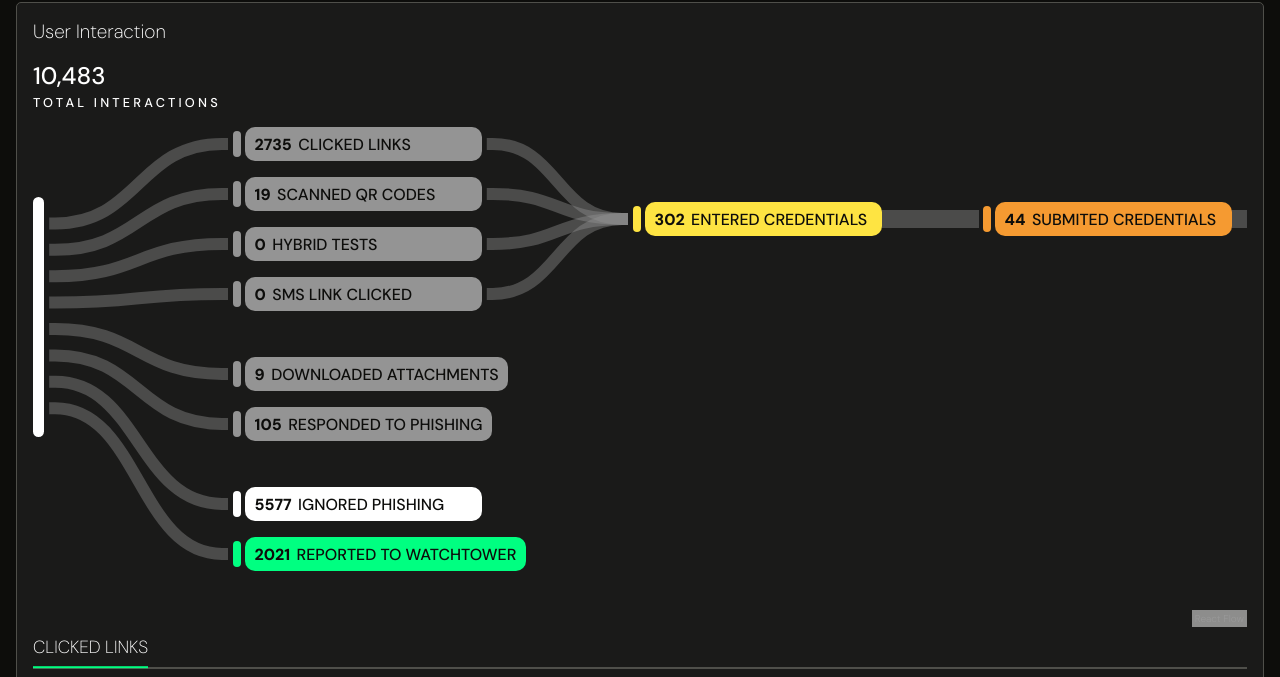
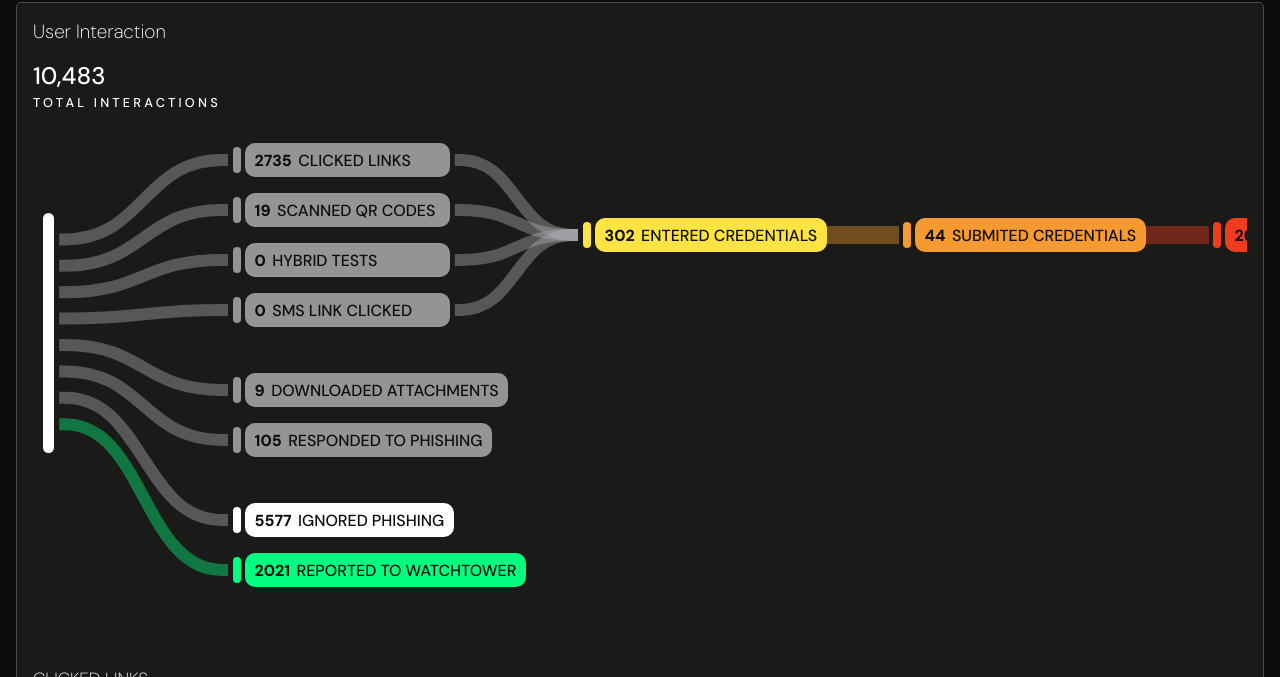
Before and after one commit to MohakWaghchaure/assignment-dune-security, a React (Create React App) app: page / in a window 1280 px wide. Shown: the part 80-757 px from the top of the page. Built offline with nearby package versions, Linux system fonts and the light colour scheme; what ag-grid-community would draw is missing.

Commit message:
reacr flow chnages

```diff
--- a/src/components/CustomChart.tsx
+++ b/src/components/CustomChart.tsx
@@ -20,7 +20,7 @@ const initialEdges = [
 ];
 
 const initialNodes = [
-  { id: 'node-1', data: { backgroundColor: '#FFFFFF', label: '', count: 0 }, position: { x: 0, y: 70 }, type: 'startingNode', sourcePosition: Position.Right },
+  { id: 'node-1', data: { backgroundColor: '#FFFFFF', label: '', count: 0 }, position: { x: 10, y: 70 }, type: 'startingNode', sourcePosition: Position.Right },
   { id: 'node-2', data: { backgroundColor: '', label: 'CLICKED LINKS', count: 2735 }, position: { x: 200, y: 0 }, type: 'custom', sourcePosition: Position.Right, targetPosition: Position.Left },
   { id: 'node-3', data: { backgroundColor: '', label: 'SCANNED QR CODES', count: 19 }, position: { x: 200, y: 50 }, type: 'custom', sourcePosition: Position.Right, targetPosition: Position.Left },
   { id: 'node-4', data: { backgroundColor: '', label: 'HYBRID TESTS', count: 0 }, position: { x: 200, y: 100 }, type: 'custom', sourcePosition: Position.Right, targetPosition: Position.Left },
@@ -29,9 +29,9 @@ const initialNodes = [
   { id: 'node-7', data: { backgroundColor: '', label: 'RESPONDED TO PHISHING', count: 105 }, position: { x: 200, y: 280 }, type: 'custom', sourcePosition: Position.Right, targetPosition: Position.Left },
   { id: 'node-8', data: { backgroundColor: '#FFFFFF', label: 'IGNORED PHISHING', count: 5577 }, position: { x: 200, y: 360 }, type: 'custom', sourcePosition: Position.Right, targetPosition: Position.Left },
   { id: 'node-9', data: { backgroundColor: '#00FF81', label: 'REPORTED TO WATCHTOWER', count: 2021 }, position: { x: 200, y: 410 }, type: 'custom', sourcePosition: Position.Right, targetPosition: Position.Left },
-  { id: 'node-10', data: { backgroundColor: '#FEE442', label: 'ENTERED CREDENTIALS', count: 302 }, position: { x: 600, y: 75 }, type: 'custom', sourcePosition: Position.Right, targetPosition: Position.Left },
-  { id: 'node-11', data: { backgroundColor: '#F59A31', label: 'SUBMITED CREDENTIALS', count: 44 }, position: { x: 950, y: 75 }, type: 'custom', sourcePosition: Position.Right, targetPosition: Position.Left },
-  { id: 'node-12', data: { backgroundColor: '#EF3C1E', label: 'ENTERED MFA', count: 26 }, position: { x: 1300, y: 75 }, type: 'custom', sourcePosition: Position.Right, targetPosition: Position.Left },
+  { id: 'node-10', data: { backgroundColor: '#FEE442', label: 'ENTERED CREDENTIALS', count: 302 }, position: { x: 550, y: 75 }, type: 'custom', sourcePosition: Position.Right, targetPosition: Position.Left },
+  { id: 'node-11', data: { backgroundColor: '#F59A31', label: 'SUBMITED CREDENTIALS', count: 44 }, position: { x: 870, y: 75 }, type: 'custom', sourcePosition: Position.Right, targetPosition: Position.Left },
+  { id: 'node-12', data: { backgroundColor: '#EF3C1E', label: 'ENTERED MFA', count: 26 }, position: { x: 1180, y: 75 }, type: 'custom', sourcePosition: Position.Right, targetPosition: Position.Left },
 ];
 
 const CustomNode = ({ data }: { data: { label: string, count: number, backgroundColor: string } }) => {
@@ -67,6 +67,10 @@ const StartingNode = ({ data }: { data: { backgroundColor: string } }) => {
 };
 
 const CustomEdge: React.FC<EdgeProps> = ({ id, sourceX, sourceY, targetX, targetY }) => {
+  let strokeColor;
+  if(id === '1-9'){
+    strokeColor = '#00FF81';
+  }
   const [edgePath] = getBezierPath({
     sourceX: sourceX + 8,
     sourceY,
@@ -81,12 +85,20 @@ const CustomEdge: React.FC<EdgeProps> = ({ id, sourceX, sourceY, targetX, target
     <BaseEdge
       id={id}
       path={edgePath}
-      style={{ stroke: '#949494', strokeWidth: 12, strokeLinecap: 'square', strokeOpacity: 0.4 }}
+      style={{ stroke: strokeColor, strokeWidth: 12, strokeLinecap: 'square', strokeOpacity: 0.4 }}
     />
   );
 };
 
 const CustomEdgeThick: React.FC<EdgeProps> = ({ id, sourceX, sourceY, targetX, targetY }) => {
+  let strokeColor;
+  if(id === '10-11'){
+    strokeColor = '#F59A31';
+  }
+  if(id === '11-12'){
+    strokeColor = '#EF3C1E';
+  }
+
   const [edgePath] = getBezierPath({
     sourceX: sourceX - 10,
     sourceY,
@@ -101,7 +113,7 @@ const CustomEdgeThick: React.FC<EdgeProps> = ({ id, sourceX, sourceY, targetX, t
     <BaseEdge
       id={id}
       path={edgePath}
-      style={{ stroke: '#949494', strokeWidth: 18, strokeLinecap: 'square', strokeOpacity: 0.4 }}
+      style={{ stroke: strokeColor, strokeWidth: 18, strokeLinecap: 'square', strokeOpacity: 0.4 }}
     />
   );
 };
@@ -111,7 +123,7 @@ const edgeTypes = { customEdge: CustomEdge, CustomEdgeThick: CustomEdgeThick };
 
 export default function CustomChart() {
   return (
-    <div className="custom-chart-wrapper" style={{ width: '100%', height: '500px' }}>
+    <div className="custom-chart-wrapper">
       <ReactFlow
         nodes={initialNodes}
         edges={initialEdges}
--- a/src/components/FlowDiagram.tsx
+++ b/src/components/FlowDiagram.tsx
@@ -7,10 +7,7 @@ export default function FlowDiagram() {
       <div className='title'>User Interaction</div>
       <div className='interactions'>10,483</div>
       <div className='sub-text'>TOTAL INTERACTIONS</div>
-      <div className=''>
-        {/* <FlowChart></FlowChart> */}
-        <CustomChart></CustomChart>
-      </div>
+      <CustomChart></CustomChart>
     </div>
   );
 }
--- a/src/styles/common.scss
+++ b/src/styles/common.scss
@@ -218,6 +218,9 @@ $color9: #4F4F4A;
 }
 
 .custom-chart-wrapper{
+    padding: 1rem 0rem;
+    width: 100%;
+    height: 500px; // height for React-Flow screen
     .starting-node-wrapper{
         .starting-node{
             height: 15rem;
@@ -241,7 +244,7 @@ $color9: #4F4F4A;
                 background-color: $color8;
                 padding: 0.4rem 0.4rem;
                 border-radius: 10px;
-                min-width: 14rem;
+                min-width: 12rem;
                 .count{
                     font-size: 1rem;
                     font-weight: 800;
@@ -258,3 +261,7 @@ $color9: #4F4F4A;
         }
     }
 }
+
+.react-flow__attribution{
+    display: none;
+}
```
